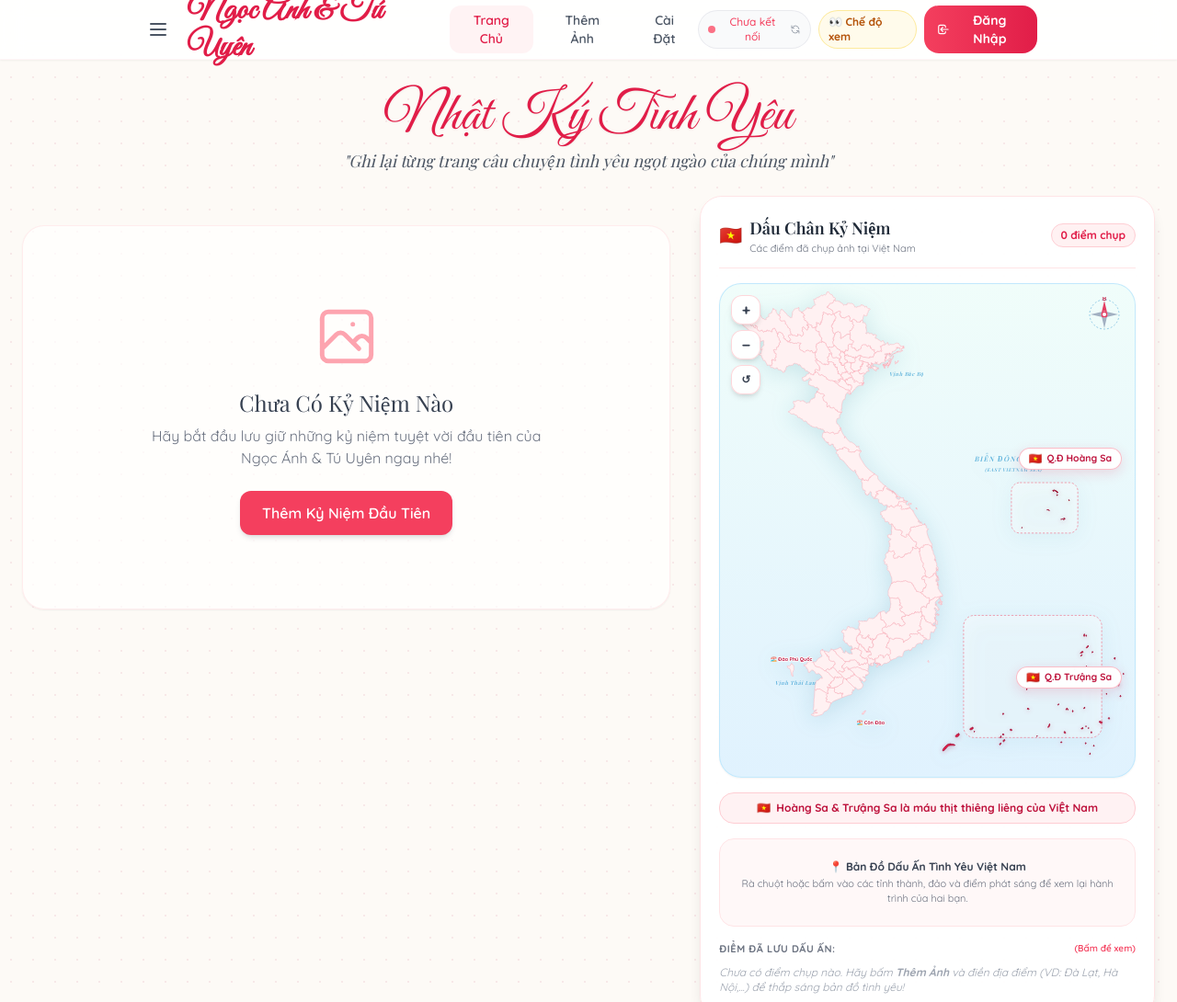
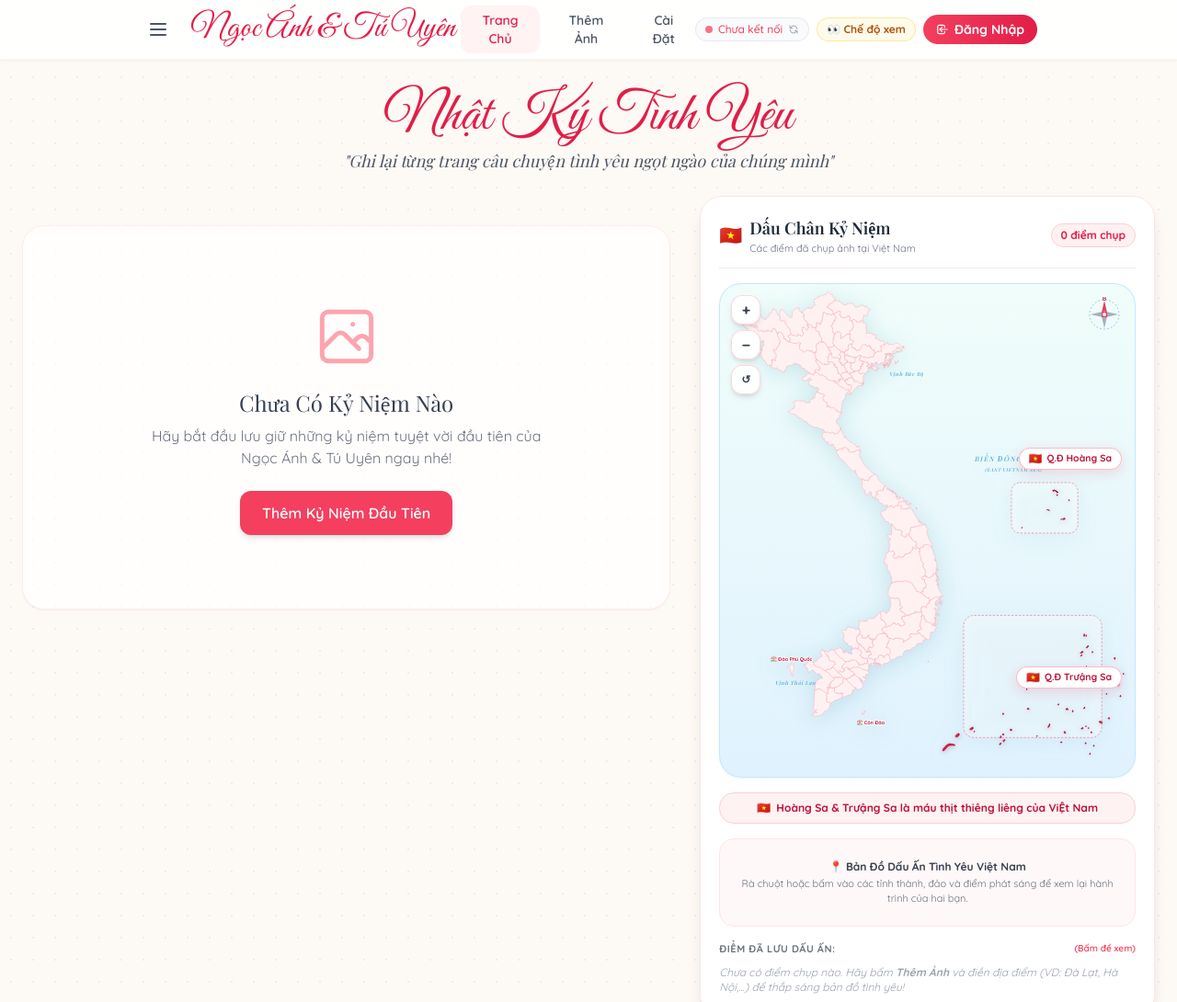
Before and after one commit to tna9899/my-website, a website: page index.html in a window 1280 px wide. Shown: the top 1090 px of the page at 92% size. Drawn offline with nearby package versions, Linux system fonts and the light colour scheme; no server answers; a web font is replaced by a local one.

Commit message:
fix(navbar): fix brand title wrapping and font clipping on mobile screens

```diff
--- a/index.html
+++ b/index.html
@@ -28,7 +28,7 @@
                         <path stroke-linecap="round" stroke-linejoin="round" stroke-width="2" d="M12 15v2m-6 4h12a2 2 0 002-2v-6a2 2 0 00-2-2H6a2 2 0 00-2 2v6a2 2 0 002 2zm10-10V7a4 4 0 00-8 0v4h8z" />
                     </svg>
                 </div>
-                <h3 class="font-great-vibes text-4xl text-rose-600 mb-1">Ngọc Ánh & Tú Uyên</h3>
+                <h3 class="font-great-vibes text-3xl sm:text-4xl text-rose-600 mb-1 font-normal overflow-visible leading-normal py-0.5">Ngọc Ánh & Tú Uyên</h3>
                 <p class="font-playfair italic text-gray-700 font-bold text-base">Đăng Nhập Chủ Nhân</p>
                 <p id="login-modal-subtitle" class="text-xs text-gray-500 mt-1">Đăng nhập tài khoản để có toàn quyền thêm, sửa và xóa ảnh kỷ niệm</p>
             </div>
@@ -154,14 +154,14 @@
 
         <!-- THANH ĐIỀU HƯỚNG (NAVBAR) -->
         <nav class="bg-white/90 backdrop-blur-md shadow-sm sticky top-0 z-40 border-b border-rose-50/60">
-            <div class="max-w-5xl mx-auto px-4 sm:px-6">
+            <div class="max-w-5xl mx-auto px-3 sm:px-6">
                 <div class="flex justify-between items-center h-16">
 
                     <!-- Nhóm Trái: Nút 3 gạch & Tên thương hiệu -->
-                    <div class="flex items-center space-x-3">
+                    <div class="flex items-center space-x-1.5 sm:space-x-3 flex-shrink-0 min-w-0">
                         <!-- Nút Menu 3 gạch (Hamburger) -->
-                        <div class="relative">
-                            <button id="btn-hamburger" class="p-2 rounded-xl text-gray-600 hover:text-rose-600 hover:bg-rose-50/60 transition-colors focus:outline-none" title="Menu chức năng">
+                        <div class="relative flex-shrink-0">
+                            <button id="btn-hamburger" class="p-1.5 sm:p-2 rounded-xl text-gray-600 hover:text-rose-600 hover:bg-rose-50/60 transition-colors focus:outline-none cursor-pointer" title="Menu chức năng">
                                 <svg xmlns="http://www.w3.org/2000/svg" class="h-6 w-6" fill="none" viewBox="0 0 24 24" stroke="currentColor">
                                     <path stroke-linecap="round" stroke-linejoin="round" stroke-width="2" d="M4 6h16M4 12h16M4 18h16" />
                                 </svg>
@@ -194,7 +194,7 @@
                         </div>
 
                         <!-- Tên Tiêu Đề -->
-                        <span class="font-great-vibes text-3xl md:text-4xl text-rose-600 font-bold select-none cursor-pointer" id="brand-title">
+                        <span class="font-great-vibes text-rose-600 font-normal select-none cursor-pointer whitespace-nowrap overflow-visible leading-none tracking-normal" id="brand-title">
                             Ngọc Ánh & Tú Uyên
                         </span>
                     </div>
@@ -213,23 +213,23 @@
                     </div>
 
                     <!-- Nhóm Phải: Trạng thái Khách (Xem) hoặc Chủ nhân (Đăng nhập) -->
-                    <div class="flex items-center space-x-2">
+                    <div class="flex items-center space-x-1.5 sm:space-x-2 flex-shrink-0">
                         <!-- Nút Trạng Thái Đồng Bộ (Live Sync Indicator) -->
-                        <button id="sync-status-btn" type="button" class="flex items-center gap-1.5 px-2.5 py-1 rounded-full text-xs font-medium bg-gray-50 hover:bg-rose-50 text-gray-600 hover:text-rose-600 border border-gray-200/80 hover:border-rose-200 transition-all cursor-pointer shadow-2xs" title="Dữ liệu đồng bộ giữa Máy tính & Điện thoại. Bấm để làm mới ngay.">
-                            <span id="sync-status-dot" class="w-2 h-2 rounded-full bg-emerald-500"></span>
+                        <button id="sync-status-btn" type="button" class="flex items-center gap-1 sm:gap-1.5 px-2 sm:px-2.5 py-1 rounded-full text-xs font-medium bg-gray-50 hover:bg-rose-50 text-gray-600 hover:text-rose-600 border border-gray-200/80 hover:border-rose-200 transition-all cursor-pointer shadow-2xs flex-shrink-0" title="Dữ liệu đồng bộ giữa Máy tính & Điện thoại. Bấm để làm mới ngay.">
+                            <span id="sync-status-dot" class="w-2 h-2 rounded-full bg-emerald-500 flex-shrink-0"></span>
                             <span id="sync-status-text" class="hidden sm:inline text-emerald-600 font-medium">Đã đồng bộ</span>
-                            <svg xmlns="http://www.w3.org/2000/svg" class="h-3 w-3 text-gray-400" fill="none" viewBox="0 0 24 24" stroke="currentColor">
+                            <svg xmlns="http://www.w3.org/2000/svg" class="h-3 w-3 text-gray-400 hidden sm:inline flex-shrink-0" fill="none" viewBox="0 0 24 24" stroke="currentColor">
                                 <path stroke-linecap="round" stroke-linejoin="round" stroke-width="2" d="M4 4v5h.582m15.356 2A8.001 8.001 0 004.582 9m0 0H9m11 11v-5h-.581m0 0a8.003 8.003 0 01-15.357-2m15.357 2H15" />
                             </svg>
                         </button>
 
                         <!-- Trạng thái KHÁCH XEM (Hiển thị khi chưa đăng nhập) -->
-                        <div id="guest-nav-controls" class="flex items-center space-x-2">
+                        <div id="guest-nav-controls" class="flex items-center space-x-1.5 sm:space-x-2 flex-shrink-0">
                             <span class="hidden md:inline-flex items-center px-2.5 py-1 rounded-full text-xs font-bold bg-amber-50 text-amber-700 border border-amber-200/80 shadow-2xs">
                                 👀 Chế độ xem
                             </span>
-                            <button id="nav-login-btn" type="button" class="flex items-center space-x-1.5 bg-gradient-to-r from-rose-500 to-rose-600 hover:from-rose-600 hover:to-rose-700 text-white px-3.5 py-1.5 rounded-2xl text-xs md:text-sm font-bold shadow-xs hover:shadow-md transition-all active:scale-95 cursor-pointer" title="Đăng nhập tài khoản Chủ Nhân">
-                                <svg xmlns="http://www.w3.org/2000/svg" class="h-3.5 w-3.5" fill="none" viewBox="0 0 24 24" stroke="currentColor">
+                            <button id="nav-login-btn" type="button" class="flex items-center space-x-1 sm:space-x-1.5 bg-gradient-to-r from-rose-500 to-rose-600 hover:from-rose-600 hover:to-rose-700 text-white px-2.5 sm:px-3.5 py-1.5 rounded-xl sm:rounded-2xl text-xs sm:text-sm font-semibold sm:font-bold shadow-xs hover:shadow-md transition-all active:scale-95 cursor-pointer flex-shrink-0" title="Đăng nhập tài khoản Chủ Nhân">
+                                <svg xmlns="http://www.w3.org/2000/svg" class="h-3.5 w-3.5 flex-shrink-0" fill="none" viewBox="0 0 24 24" stroke="currentColor">
                                     <path stroke-linecap="round" stroke-linejoin="round" stroke-width="2" d="M11 16l-4-4m0 0l4-4m-4 4h14m-5 4v1a3 3 0 01-3 3H6a3 3 0 01-3-3V7a3 3 0 013-3h7a3 3 0 013 3v1"/>
                                 </svg>
                                 <span>Đăng Nhập</span>
@@ -237,20 +237,20 @@
                         </div>
 
                         <!-- Trạng thái CHỦ NHÂN (Hiển thị khi đã đăng nhập) -->
-                        <div id="owner-nav-controls" class="hidden flex items-center space-x-2">
+                        <div id="owner-nav-controls" class="hidden flex items-center space-x-1.5 sm:space-x-2 flex-shrink-0">
                             <span class="hidden md:inline-flex items-center px-2.5 py-1 rounded-full text-xs font-bold bg-emerald-50 text-emerald-700 border border-emerald-200 shadow-2xs">
                                 👑 Chủ Nhân
                             </span>
-                            <div class="user-menu-wrapper relative py-2">
-                                <div id="user-dropdown-toggle" class="flex items-center space-x-2 bg-rose-50/70 hover:bg-rose-100/70 border border-rose-200/60 px-3 py-1.5 rounded-2xl cursor-pointer transition-colors select-none">
-                                    <div class="w-8 h-8 rounded-full bg-rose-500 text-white flex items-center justify-center font-bold text-xs shadow-sm">
+                            <div class="user-menu-wrapper relative py-2 flex-shrink-0">
+                                <div id="user-dropdown-toggle" class="flex items-center space-x-1.5 sm:space-x-2 bg-rose-50/70 hover:bg-rose-100/70 border border-rose-200/60 px-2 sm:px-3 py-1 sm:py-1.5 rounded-xl sm:rounded-2xl cursor-pointer transition-colors select-none flex-shrink-0">
+                                    <div class="w-7 h-7 sm:w-8 sm:h-8 rounded-full bg-rose-500 text-white flex items-center justify-center font-bold text-xs shadow-sm flex-shrink-0">
                                         AU
                                     </div>
-                                    <div class="flex flex-col text-left">
+                                    <div class="hidden sm:flex flex-col text-left">
                                         <span id="current-user-display" class="text-xs md:text-sm font-bold text-gray-800 leading-tight">Chủ nhân</span>
                                         <span class="text-[10px] text-rose-500 font-semibold leading-none">Toàn quyền</span>
                                     </div>
-                                    <svg xmlns="http://www.w3.org/2000/svg" class="h-3.5 w-3.5 text-gray-400 ml-1" fill="none" viewBox="0 0 24 24" stroke="currentColor">
+                                    <svg xmlns="http://www.w3.org/2000/svg" class="h-3.5 w-3.5 text-gray-400 ml-0.5 sm:ml-1 flex-shrink-0" fill="none" viewBox="0 0 24 24" stroke="currentColor">
                                         <path stroke-linecap="round" stroke-linejoin="round" stroke-width="2" d="M19 9l-7 7-7-7" />
                                     </svg>
                                 </div>
--- a/memories.json
+++ b/memories.json
@@ -1 +1 @@
-[{"id":"1789894268399","images":["uploads/mem_1789894268399_0.jpg","uploads/mem_1789894268399_1.jpg","uploads/mem_1789894268399_2.jpg","uploads/mem_1789894268399_3.jpg","uploads/mem_1789894268399_4.jpg","uploads/mem_1789894268399_5.jpg","uploads/mem_1789894268399_6.jpg"],"content":"a","location":"Quy Nhon","date":"2026-09-20","createdAt":"2026-09-20T08:51:08.399Z"}]
+[{"id":"1789894268399","images":["uploads/mem_1789894268399_0.jpg","uploads/mem_1789894268399_1.jpg","uploads/mem_1789894268399_2.jpg","uploads/mem_1789894268399_3.jpg","uploads/mem_1789894268399_4.jpg","uploads/mem_1789894268399_5.jpg","uploads/mem_1789894268399_6.jpg","uploads/img_1789894268399_7_1790047072086.jpg","uploads/img_1789894268399_8_1790047072089.jpg","uploads/img_1789894268399_9_1790047072104.jpg","uploads/img_1789894268399_10_1790047072121.jpg","uploads/img_1789894268399_11_1790047072150.jpg","uploads/img_1789894268399_12_1790047072161.jpg","uploads/img_1789894268399_13_1790047072172.jpg"],"content":"a","location":"Quy Nhon","date":"2026-09-20","createdAt":"2026-09-20T08:51:08.399Z"},{"id":"1790043870491","images":["uploads/img_up_0_1790043870482.jpg"],"content":"\u003c3","location":"Cát Bà","date":"2026-05-15","createdAt":"2026-09-22T02:24:30.491Z"}]
--- a/style.css
+++ b/style.css
@@ -1,6 +1,51 @@
-/* Cài đặt Font chữ */
+/* =================================================== */
+/* CÀI ĐẶT FONT CHỮ VÀ HIỂN THỊ NÉT CHỮ NGHỆ THUẬT TIẾNG VIỆT */
+/* =================================================== */
 .font-great-vibes {
-    font-family: 'Great Vibes', cursive;
+    font-family: 'Great Vibes', 'Playfair Display', cursive, serif;
+    font-weight: 400 !important; /* Luôn giữ 400 chuẩn, không áp dụng synthetic bold để giữ nguyên vẹn các nét uốn và dấu tiếng Việt */
+    font-style: normal;
+    text-rendering: optimizeLegibility;
+    -webkit-font-smoothing: antialiased;
+    -moz-osx-font-smoothing: grayscale;
+}
+
+/* Tiêu đề thương hiệu trên thanh công cụ (Navbar Brand Title) */
+#brand-title {
+    display: inline-flex;
+    align-items: center;
+    font-size: 1.4rem; /* ~22.4px trên điện thoại nhỏ để luôn vừa trên 1 dòng */
+    white-space: nowrap !important;
+    overflow: visible !important;
+    line-height: 1.35 !important; /* Đảm bảo đủ chiều cao cho dấu sắc 'Á', dấu nón 'ê', dấu nặng 'ọ' */
+    padding: 4px 6px 6px 4px; /* Chừa lề tránh bị cắt nét cong chữ N và đuôi chữ n */
+    -webkit-box-decoration-break: clone;
+    box-decoration-break: clone;
+    transform: translateZ(0); /* Kích hoạt hardware acceleration chống răng cưa và chống clipping trên iOS Safari */
+    text-shadow: 0 0.5px 1px rgba(244, 63, 94, 0.15);
+    transition: transform 0.2s ease, color 0.2s ease;
+}
+
+#brand-title:hover {
+    transform: translateZ(0) scale(1.02);
+}
+
+@media (min-width: 400px) {
+    #brand-title {
+        font-size: 1.6rem; /* ~25.6px */
+    }
+}
+
+@media (min-width: 640px) {
+    #brand-title {
+        font-size: 1.875rem; /* 30px */
+    }
+}
+
+@media (min-width: 768px) {
+    #brand-title {
+        font-size: 2.25rem; /* 36px */
+    }
 }
 
 .font-playfair {
```
Also changed, not shown: memories.backup.json (line endings or trailing spaces), uploads/img_1789894268399_10_1790047072121.jpg (added), uploads/img_1789894268399_11_1790047072150.jpg (added), uploads/img_1789894268399_12_1790047072161.jpg (added), uploads/img_1789894268399_13_1790047072172.jpg (added), uploads/img_1789894268399_7_1790047072086.jpg (added), uploads/img_1789894268399_8_1790047072089.jpg (added), uploads/img_1789894268399_9_1790047072104.jpg (added), 1 other file.
